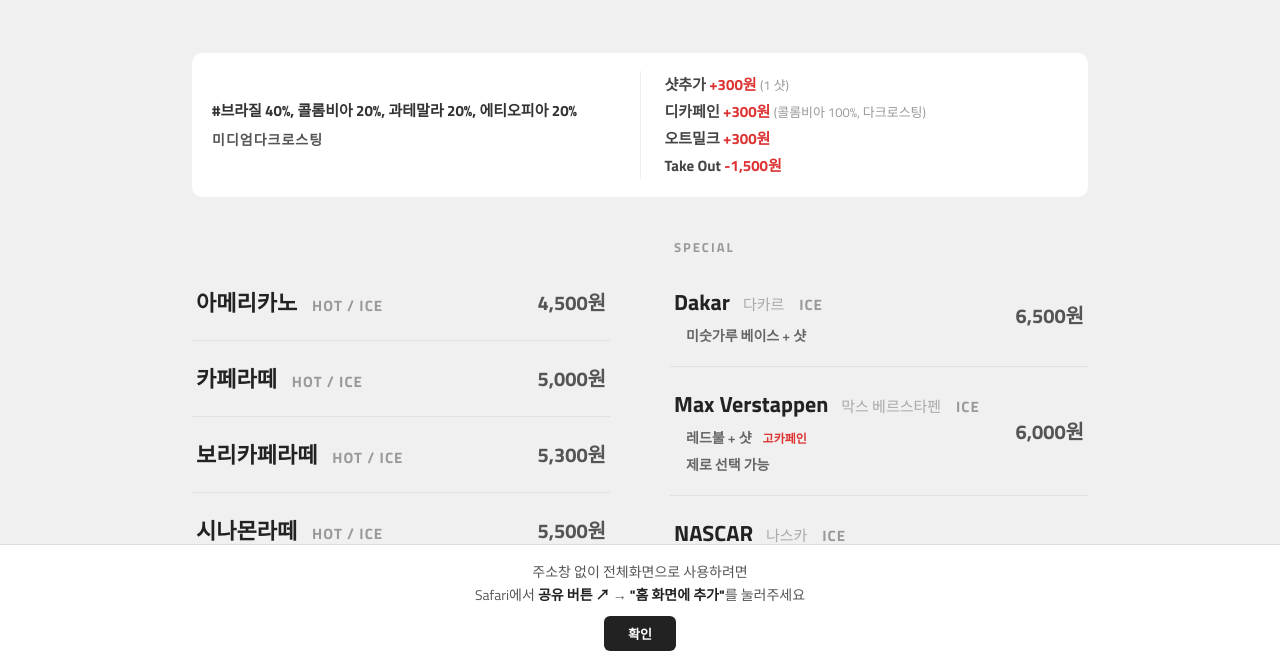
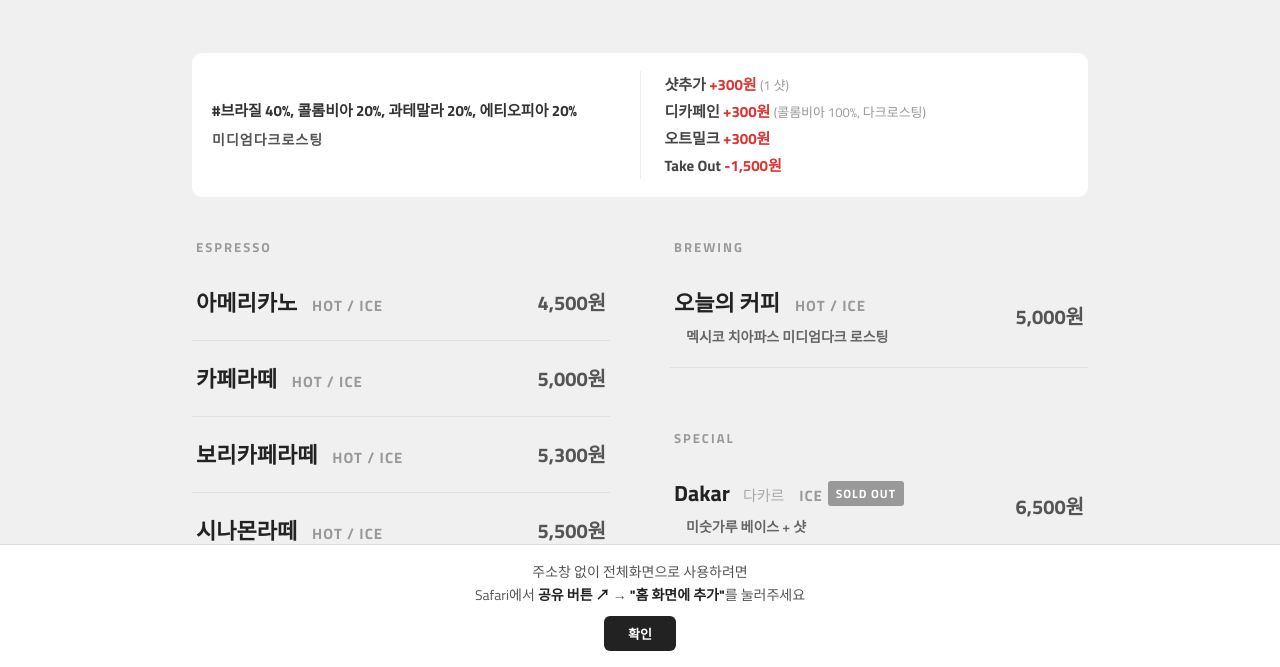
Before and after one commit to wmeg-official/menu, a plain HTML site: page index.html in a window 1280 px wide. Shown: the part 133-800 px from the top of the page. Drawn offline with Linux system fonts and the light colour scheme.

Commit message:
COFFEE 탭 카테고리 재구성 및 다카르 SOLD OUT
- 기존 커피 메뉴에 ESPRESSO 카테고리 제목 추가
- BREWING 카테고리 신설, 오늘의 커피 5,000원 (HOT / ICE, 멕시코 치아파스 미디엄다크 로스팅)
- BREWING을 SPECIAL 위(우측 컬럼)로 배치, ESPRESSO와 제목 높이 정렬
- 다카르 SOLD OUT 표시

Co-Authored-By: Claude Sonnet 5.5 <noreply@anthropic.com>

```diff
--- a/index.html
+++ b/index.html
@@ -214,7 +214,8 @@
         visibility: hidden;
       }
 
-      /* COFFEE 탭: SPECIAL 위쪽에 여백 추가 (empty-title도 동일하게 맞춤) */
+      /* COFFEE 탭: 양쪽 컬럼 첫 카테고리(ESPRESSO / BREWING) 위쪽 여백을 동일하게 */
+      .menu-container.tab-coffee .bean-info + .category-title,
       .menu-container.tab-coffee .category-title.column-break,
       .menu-container.tab-coffee .empty-title {
         padding-top: 32px !important;
@@ -607,7 +608,7 @@
         },
         categories: [
           {
-            title: '',
+            title: 'ESPRESSO',
             items: [
               { name: '아메리카노', price: '4,500', desc: '깊고 풍부한 에스프레소에 물을 더해 깔끔하게 즐기는 클래식 커피입니다. HOT / ICE 선택 가능합니다.', emoji: '☕', hotice: true },
               { name: '카페라떼', price: '5,000', desc: '부드러운 우유와 진한 에스프레소의 조화. 고소하고 부드러운 맛이 특징입니다. HOT / ICE 선택 가능합니다.', emoji: '☕', hotice: true },
@@ -617,10 +618,16 @@
             ]
           },
           {
-            title: 'SPECIAL',
+            title: 'BREWING',
             columnBreak: true,
             items: [
-              { name: 'Dakar', nameKr: '다카르', price: '6,500', brief: ['미숫가루 베이스 + 샷'], hotice: 'ICE', desc: '고소한 미숫가루 베이스에 에스프레소 샷을 더한 시그니처 음료입니다.', emoji: '🥤' },
+              { name: '오늘의 커피', price: '5,000', brief: ['멕시코 치아파스 미디엄다크 로스팅'], hotice: true, desc: '오늘의 원두로 내려드리는 브루잉 커피입니다. 멕시코 치아파스 미디엄다크 로스팅.', emoji: '☕' },
+            ]
+          },
+          {
+            title: 'SPECIAL',
+            items: [
+              { name: 'Dakar', nameKr: '다카르', soldOut: true, price: '6,500', brief: ['미숫가루 베이스 + 샷'], hotice: 'ICE', desc: '고소한 미숫가루 베이스에 에스프레소 샷을 더한 시그니처 음료입니다.', emoji: '🥤' },
               { name: 'Max Verstappen', nameKr: '막스 베르스타펜', price: '6,000', brief: ['레드불 + 샷 <span class="caution">고카페인</span>', '제로 선택 가능'], hotice: 'ICE', desc: '에너지 드링크 레드불에 에스프레소 샷을 더한 강력한 시그니처 음료입니다.', emoji: '🧃' },
               { name: 'NASCAR', nameKr: '나스카', price: '5,500', brief: ['코카콜라 + 샷', '제로 선택 가능'], hotice: 'ICE', desc: '시원한 코카콜라에 에스프레소 샷을 더한 특별한 시그니처 음료입니다.', emoji: '🥤' },
             ]
```
